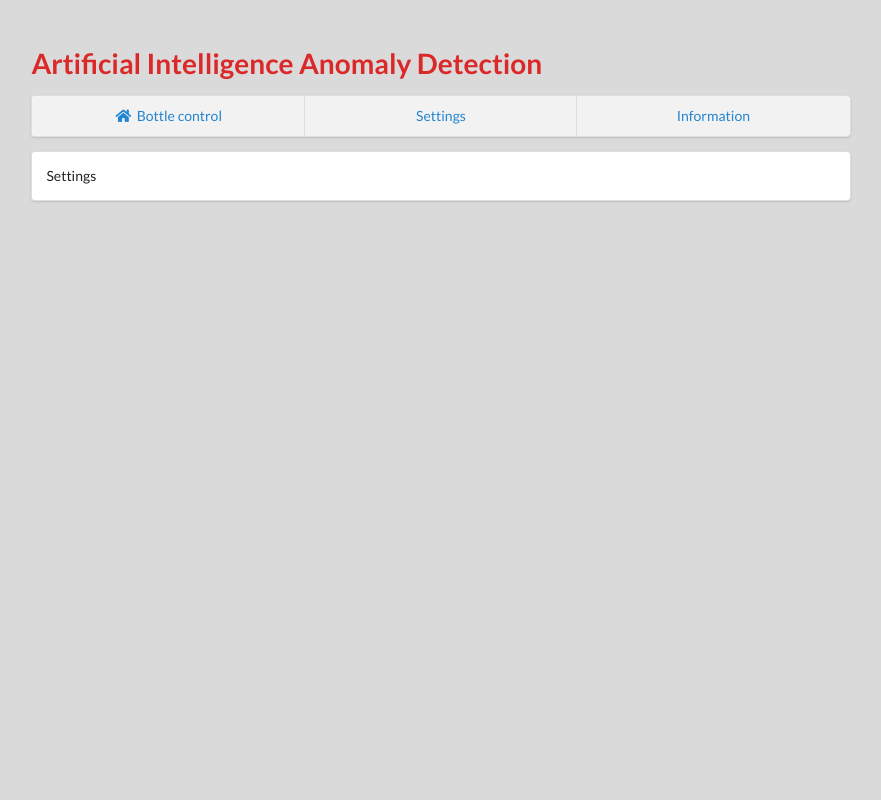
After one commit to Loved-Ubuntu/AI_front, a Django app: page /settings in a window 1280 px wide. The commit adds this page. Shown: the whole page, without its empty margins (199-1080 px from the left). Run offline with Django 3.2, Linux system fonts and the light colour scheme.

Commit message:
Added 2 pages

```diff
--- a/Frond_end_django/urls.py
+++ b/Frond_end_django/urls.py
@@ -1,5 +1,7 @@
 from django.urls import path
 from . import views
 urlpatterns = [
-    path('', views.index)
+    path('', views.index),
+    path('settings', views.settings),
+    path('information', views.information)
 ]
--- a/Frond_end_django/views.py
+++ b/Frond_end_django/views.py
@@ -10,8 +10,19 @@ def index(request):
     context = {}
     if request.method == 'POST':
         data_from_post = json.load(request)['image']
+        data_from_post = data_from_post[22:]
         response_shape = send_image_shape(data_from_post)
         response_color = send_image_color(data_from_post)
         print("Shape is:", response_shape) #Remove this tag, and use the function to show a visual index
         print("Color is:", response_color) #Remove this tag, and use the function to show a visual index
     return HttpResponse(template.render(context, request))
+
+def settings(request):
+    template = loader.get_template('app/settings.html')
+    context = {}
+    return HttpResponse(template.render(context))
+
+def information(request):
+    template = loader.get_template('app/information.html')
+    context = {}
+    return HttpResponse(template.render(context))
--- /dev/null
+++ b/templates/app/settings.html
@@ -0,0 +1,34 @@
+<!DOCTYPE html>
+<html lang="en">
+<head>
+    {% load static %}
+    <link rel="stylesheet" href="//cdn.jsdelivr.net/npm/semantic-ui@2.4.2/dist/semantic.min.css"/>
+    <link rel="stylesheet" href="{% static 'css/main.css' %}">
+    <meta charset="UTF-8">
+    <title>Settings</title>
+</head>
+<body>
+    <div class="ui container" style="width: 80%">
+        <div class="ui container" style="width: 80%">
+            <div class="ui red header clear">
+                <br/>
+                <h1>
+                    <span class="left">Artificial Intelligence Anomaly Detection</span>
+                </h1>
+            </div>
+            <div class="ui three blue item menu">
+                <a href="/" class="item active"><i class="home icon"></i> Bottle control </a>
+                <a href="/settings" class="item active"></i> Settings </a>
+                <a href="/information" class="item active"></i> Information </a>
+            </div>
+             <div class="ui grid stackable doubled">
+                <div class="sixteen wide column">
+                    <div class="ui center text segment">
+                        Settings
+                    </div>
+                </div>
+             </div>
+         </div>
+    </div>
+</body>
+</html>
```
Also changed, not shown: templates/app/index.html (+6 -5 lines), templates/app/information.html (added, +34 -0 lines).
